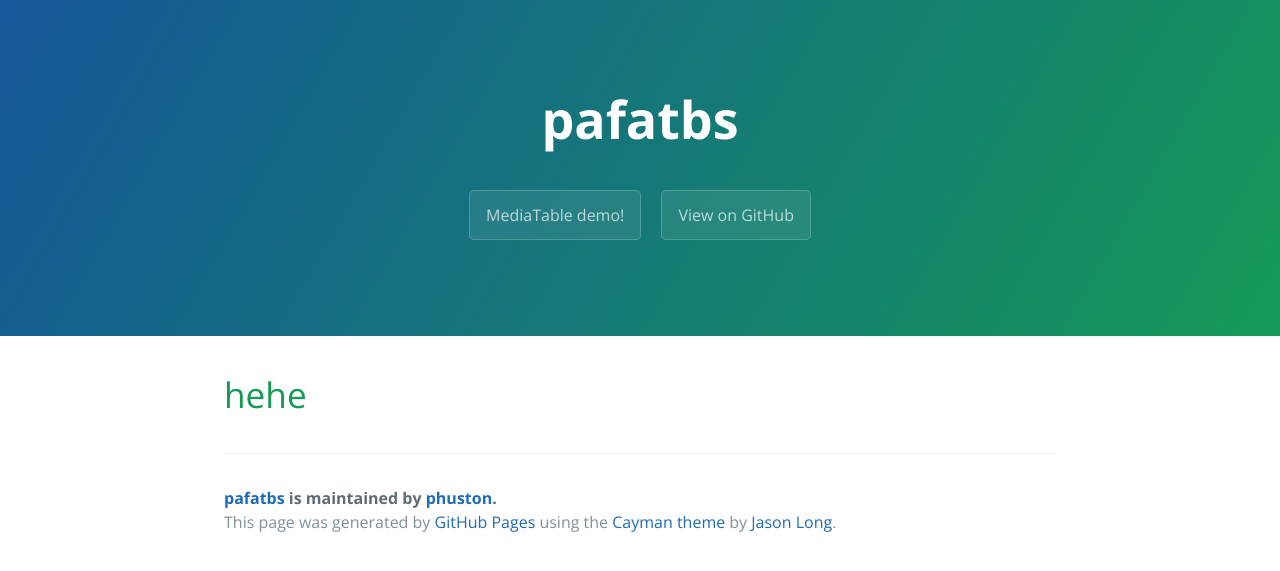
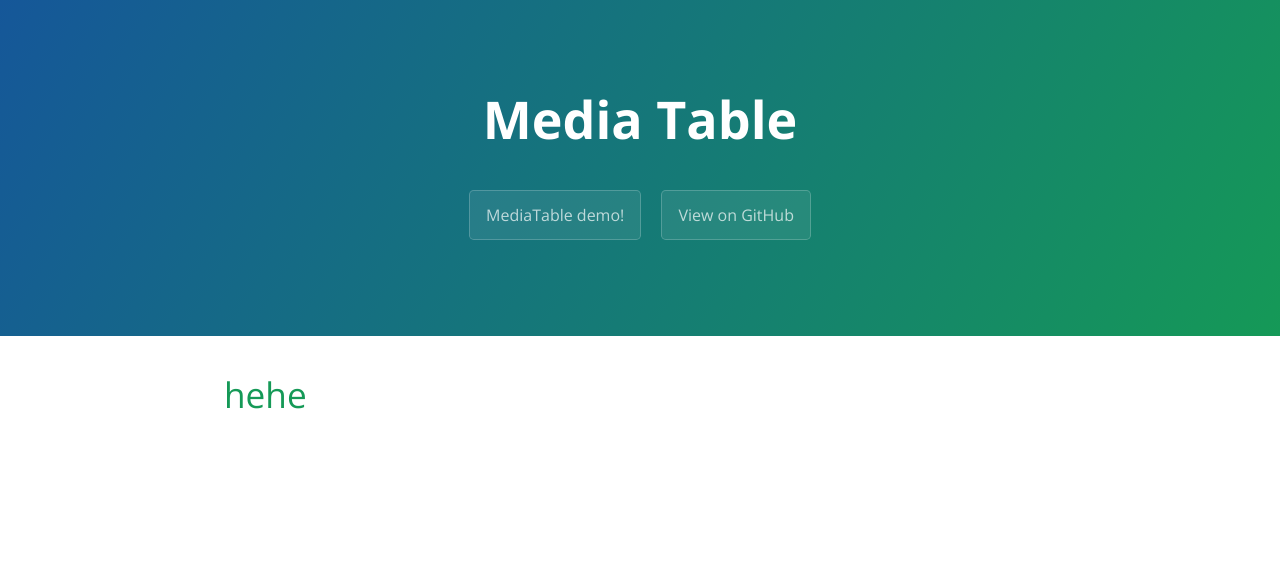
Before and after one commit to misclicked/MediaTable, a Jekyll site: the page built from index.md, in a window 1280 px wide. Shown: the top 571 px of the page. Built offline with Jekyll 4.4.1, drawn with Linux system fonts in a browser that asks for light colours.

Commit message:
test title

```diff
--- a/_layouts/template.html
+++ b/_layouts/template.html
@@ -11,7 +11,7 @@
   </head>
   <body>
     <section class="page-header">
-      <h1 class="project-name">pafatbs</h1>
+      <h1 class="project-name">Media Table</h1>
       <h2 class="project-tagline"></h2>
       {% for page in site.pages %}
         <a href= {{ page.filename }} class="btn">{{ page.title }}</a>
@@ -23,12 +23,6 @@
 
       {{ content }}
 
-      <footer class="site-footer">
-        <span class="site-footer-owner"><a href="https://github.com/misclicked/MediaTable">pafatbs</a> is maintained by <a href="https://github.com/misclicked">phuston</a>.</span>
-
-        <span class="site-footer-credits">This page was generated by <a href="https://pages.github.com">GitHub Pages</a> using the <a href="https://github.com/jasonlong/cayman-theme">Cayman theme</a> by <a href="https://twitter.com/jasonlong">Jason Long</a>.</span>
-      </footer>
-
     </section>
 
 
```
